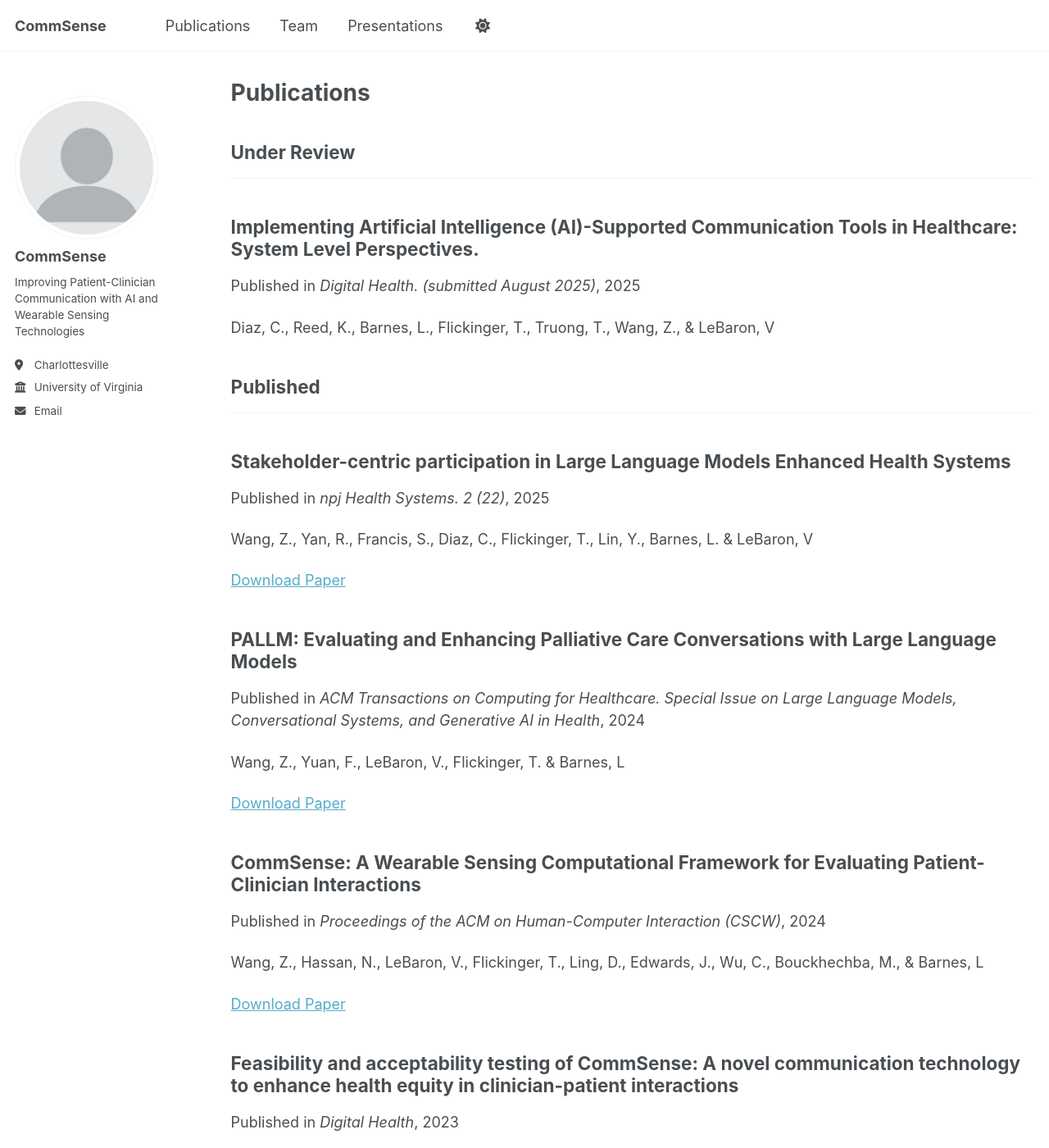
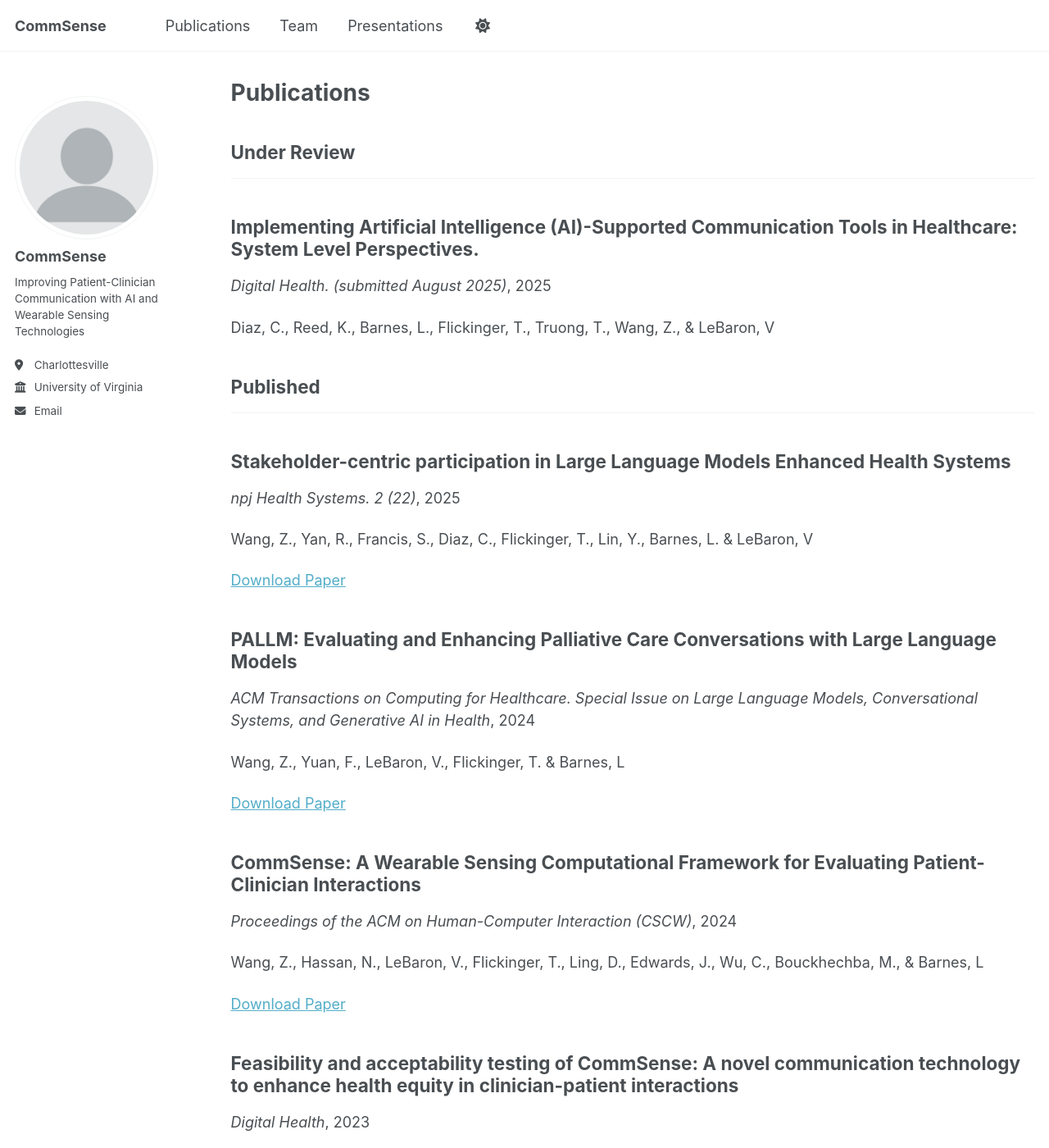
Before and after one commit to FangxuY/commsense-2, a Jekyll site: the page built from _pages/publications.html, in a window 1280 px wide and 1400 px high. Shown: the whole window at 82% size. Built offline with Jekyll 4.4.1, drawn with Linux system fonts in a browser that asks for light colours; a script that is not in the unit is left out.

Commit message:
cancel published in

```diff
--- a/_includes/archive-single.html
+++ b/_includes/archive-single.html
@@ -36,7 +36,7 @@
     {% if post.collection == 'team' %}
       <p> {{ post.type }}, <i>{{ post.venue }}</i></p>
     {% elsif post.collection == 'publications' %}
-      <p>Published in <i>{{ post.venue }}</i>, {{ post.date | default: "1900-01-01" | date: "%Y" }} </p>
+      <p><i>{{ post.venue }}</i>, {{ post.date | default: "1900-01-01" | date: "%Y" }} </p>
     {% elsif post.collection == 'talks' %}
       <p>{{ post.type }}, <i>{{ post.venue }}</i>, {{ post.date | default: "1900-01-01" | date: "%B %Y" }}</p>
     {% elsif post.date %}
```
Also changed, not shown: _pages/about.md (+0 -7 lines).
